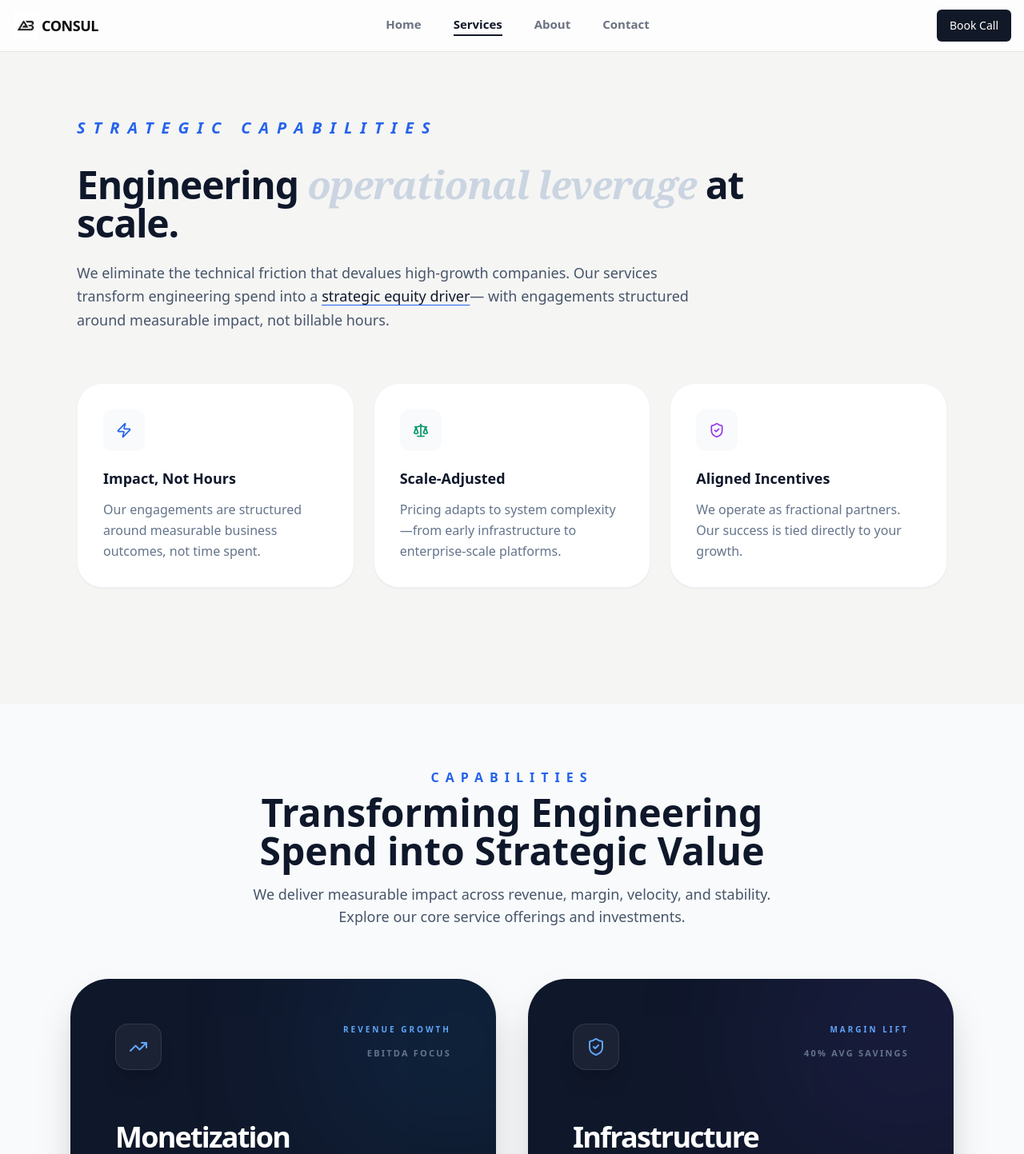
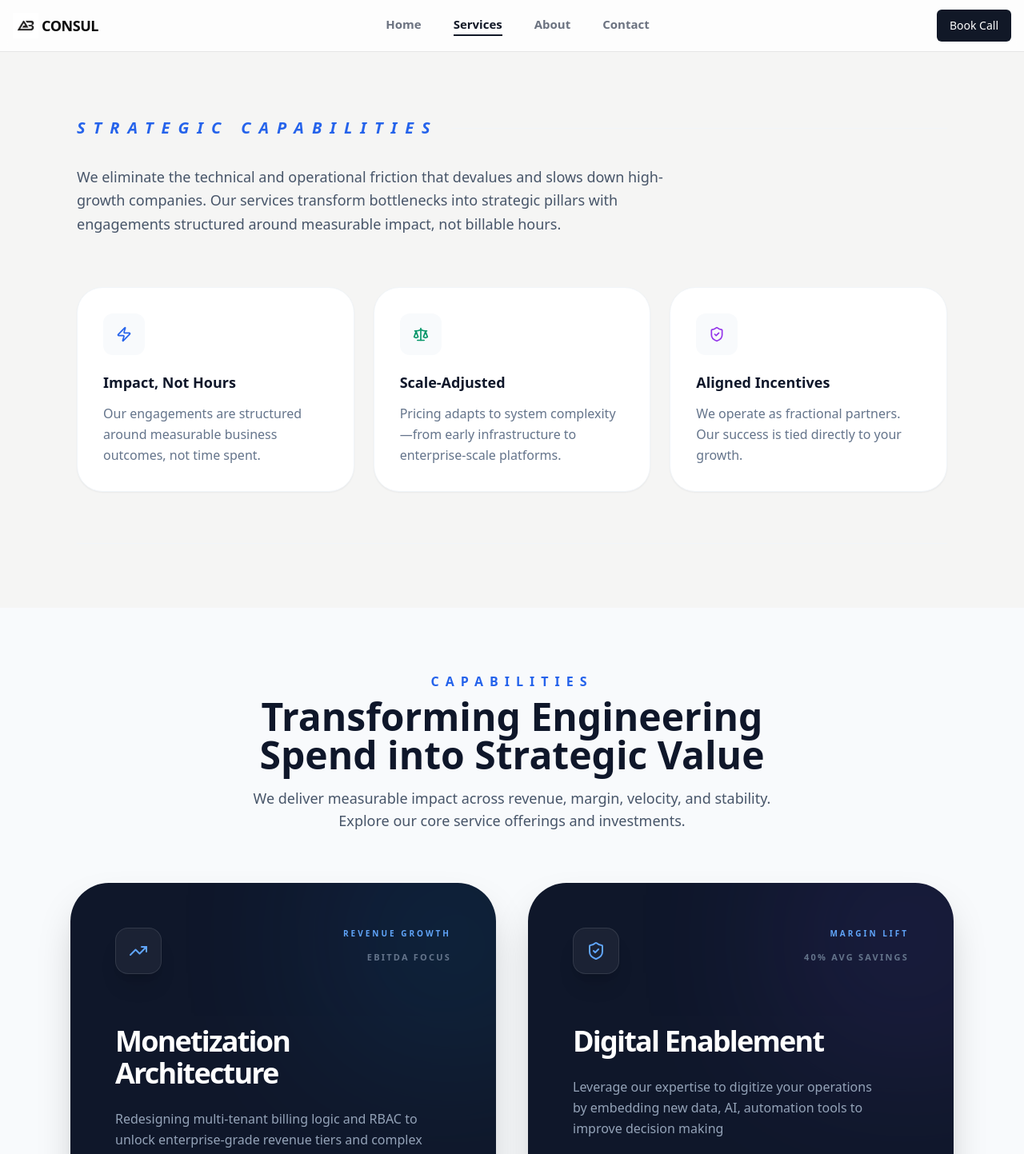
Before and after one commit to l-tting/ab-consul, a Next.js app in the folder my-app/: page /services in a window 1280 px wide. Shown: the top 1443 px of the page at 80% size. Built offline with nearby package versions, Linux system fonts and the light colour scheme.

Commit message:
onward to victory

```diff
--- a/my-app/src/components/HeroHome1.jsx
+++ b/my-app/src/components/HeroHome1.jsx
@@ -1,4 +1,7 @@
-import React from 'react'
+"use client";
+
+import React from "react";
+import Link from "next/link";
 
 const HeroHome1 = () => {
   return (
@@ -16,17 +19,17 @@ const HeroHome1 = () => {
         </p>
 
         <div className="mt-10 flex flex-col sm:flex-row justify-center items-center gap-4">
-                    <a href="/contact" className="w-full sm:w-auto bg-blue-950 text-white px-6 py-3 rounded-full font-semibold text-center">
+          <Link href="/contact" className="w-full sm:w-auto bg-blue-950 text-white px-6 py-3 rounded-full font-semibold text-center">
             Book a Strategy Call
-                    </a>
+          </Link>
 
-                    <a href="/services" className="w-full sm:w-auto border border-black px-6 py-3 rounded-full text-center">
+          <Link href="/services" className="w-full sm:w-auto border border-black px-6 py-3 rounded-full text-center">
             View Services
-                    </a>
+          </Link>
         </div>
       </section>
     </div>
-    )
-}
+  );
+};
 
-export default HeroHome1
+export default HeroHome1;
--- a/my-app/src/components/ServicesGrid.jsx
+++ b/my-app/src/components/ServicesGrid.jsx
@@ -15,9 +15,9 @@ const services = [
     icon: <TrendingUp className="w-6 h-6" />
   },
   {
-    title: "Infrastructure Liquidation",
+    title: "Digital Enablement",
     tag: "Margin Lift",
-    desc: "De-risking legacy systems and liquidating technical debt that acts as a silent tax on your operational velocity.",
+    desc: "Leverage our expertise to digitize your operations by embedding new data, AI, automation tools to improve decision making",
     features: ["OpEx Reduction", "Scale Resilience", "Cloud Optimization"],
     metric: "40% AVG SAVINGS",
     price: "Starting at $12k",
--- a/my-app/src/components/ServicesPricingHero.jsx
+++ b/my-app/src/components/ServicesPricingHero.jsx
@@ -34,22 +34,18 @@ export default function ServicesPricingHero() {
         </div>
 
         {/* Hero Headline */}
-        <h1 className="text-3xl sm:text-4xl md:text-5xl font-black tracking-tight text-slate-900 leading-[1.05] max-w-4xl">
+        {/* <h1 className="text-3xl sm:text-4xl md:text-5xl font-black tracking-tight text-slate-900 leading-[1.05] max-w-4xl">
           Engineering{" "}
           <span className="text-slate-300 italic font-serif">
             operational leverage
           </span>{" "}
           at scale.
-        </h1>
+        </h1> */}
 
         {/* Subtext */}
         <p className="mt-6 text-lg text-slate-600 font-medium leading-relaxed max-w-3xl">
-          We eliminate the technical friction that devalues high-growth companies.
-          Our services transform engineering spend into a{" "}
-          <span className="text-slate-900 underline decoration-blue-600 underline-offset-4">
-            strategic equity driver
-          </span>
-          — with engagements structured around measurable impact, not billable hours.
+          We eliminate the technical and operational friction that devalues and slows down high-growth companies.
+           Our services transform bottlenecks into strategic pillars with engagements structured around measurable impact, not billable hours.
         </p>
 
         {/* Pillars */}
```
Lines whose indentation alone changed are shown as unchanged.
